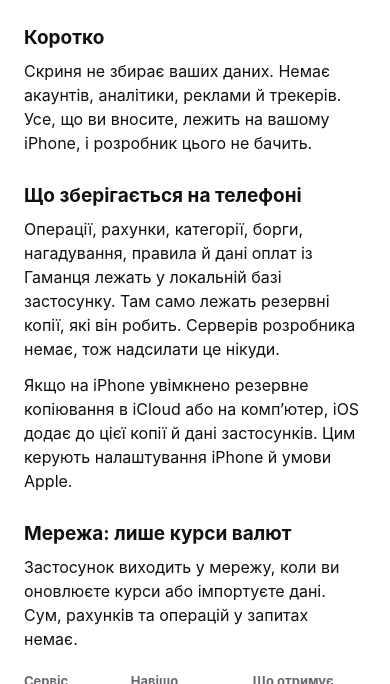
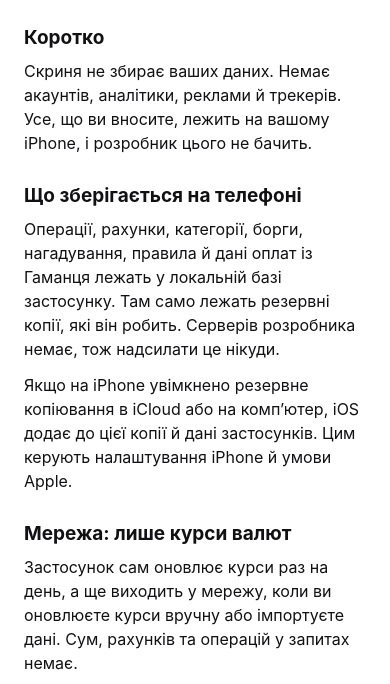
Before and after one commit to exc1usive/skrinya-site, a plain HTML site: page privacy.html in a window 390 px wide. Shown: the part 118-802 px from the top of the page. Drawn offline with Linux system fonts and the light colour scheme.

Commit message:
feat: мова за iPhone — категорії й демо-дані двома мовами, локалізація Face ID, назви й дій Shortcuts
Заодно політика приватності чесно каже про щоденне оновлення курсів.

```diff
--- a/privacy.html
+++ b/privacy.html
@@ -33,8 +33,8 @@
 
       <h2>Мережа: лише курси валют</h2>
       <p>
-        Застосунок виходить у мережу, коли ви оновлюєте курси або імпортуєте дані. Сум, рахунків та операцій у запитах
-        немає.
+        Застосунок сам оновлює курси раз на день, а ще виходить у мережу, коли ви оновлюєте курси вручну або імпортуєте
+        дані. Сум, рахунків та операцій у запитах немає.
       </p>
       <table>
         <thead>
```
Also changed, not shown: en/privacy.html (+2 -2 lines).
